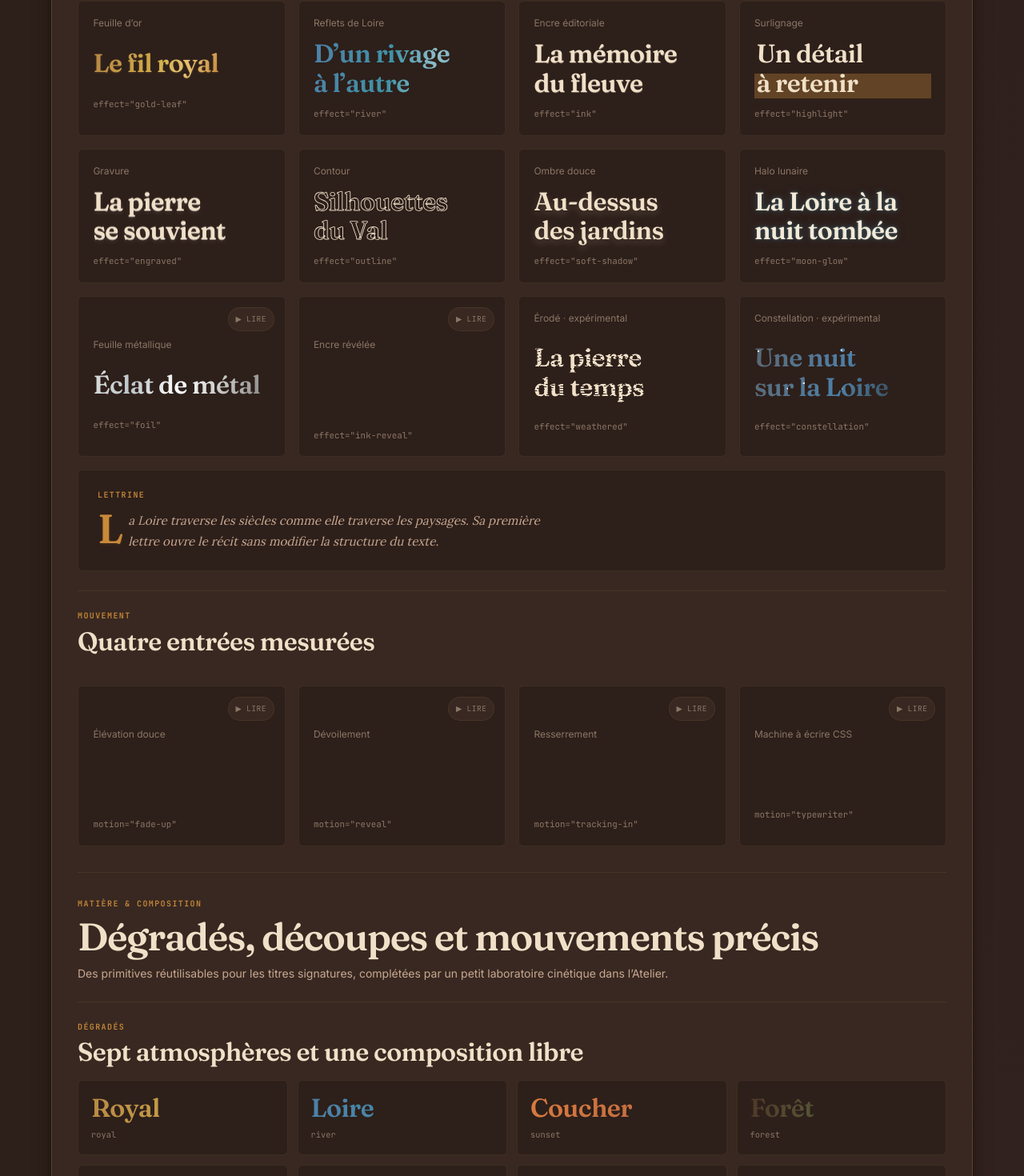
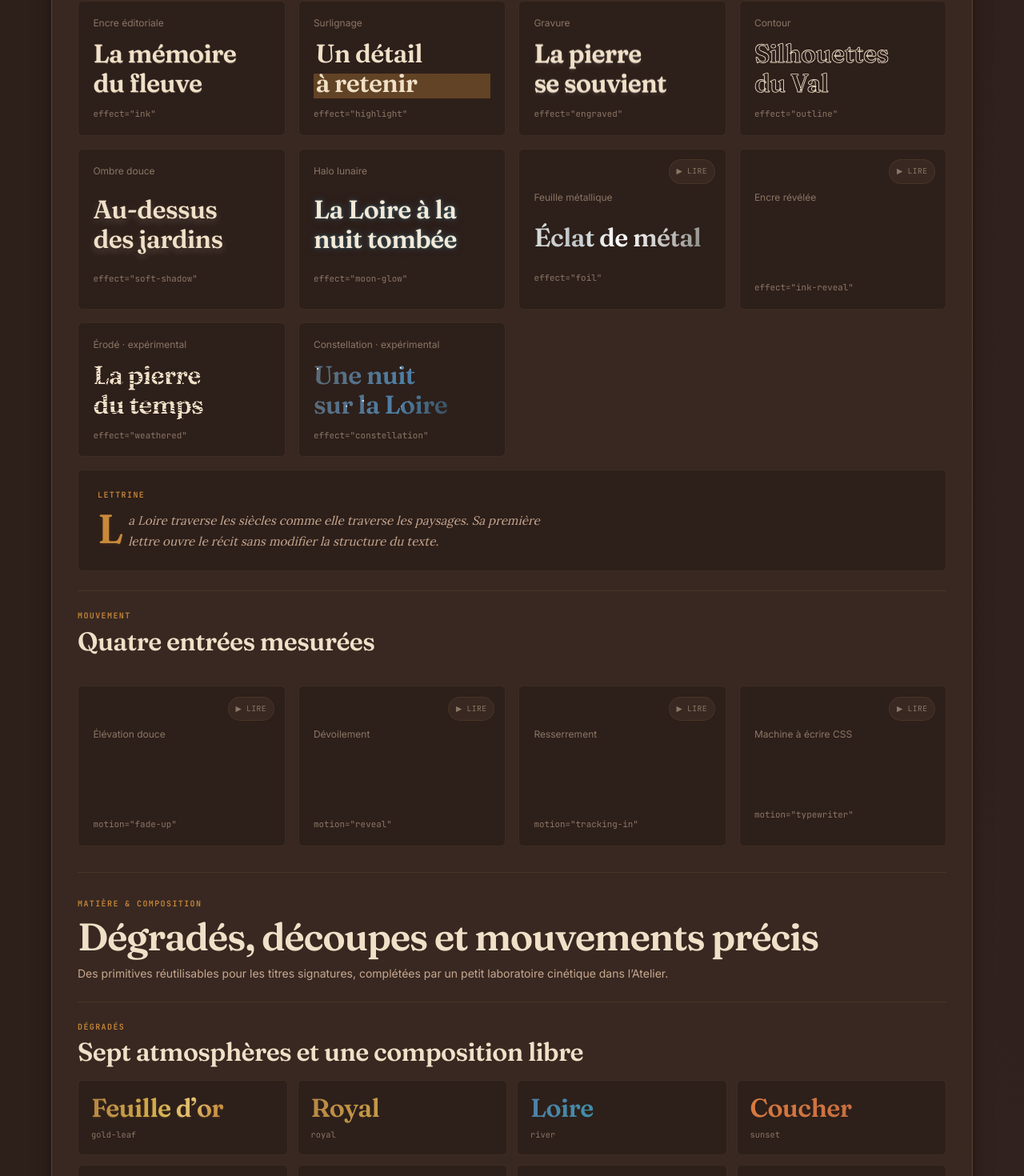
Before and after one commit to iamjulienjulien/loireridezen-codex, a Next.js app: page /atelier/components/lrz-typography in a window 1280 px wide. Shown: the part 2180-3650 px from the top of the page at 80% size. Built offline with nearby package versions, Linux system fonts and the light colour scheme.

Commit message:
[LRZ-CODEX] 🎨 ui > promote gold leaf and river typography gradients > 🤠 Julien

```diff
--- a/src/app/atelier/components/lrz-typography/LRZTypographyPlayground.tsx
+++ b/src/app/atelier/components/lrz-typography/LRZTypographyPlayground.tsx
@@ -544,8 +544,6 @@ export default function LRZTypographyPlayground() {
                             >
                                 {[
                                     "none",
-                                    "gold-leaf",
-                                    "river",
                                     "ink",
                                     "highlight",
                                     "engraved",
@@ -577,6 +575,7 @@ export default function LRZTypographyPlayground() {
                             >
                                 <option value="">Aucun</option>
                                 {[
+                                    "gold-leaf",
                                     "royal",
                                     "river",
                                     "sunset",
--- a/src/app/atelier/components/lrz-typography/page.tsx
+++ b/src/app/atelier/components/lrz-typography/page.tsx
@@ -113,16 +113,6 @@ const EFFECTS: Array<{
     sample: string;
 }> = [
     {
-        effect: "gold-leaf",
-        label: "Feuille d’or",
-        sample: "Le fil royal",
-    },
-    {
-        effect: "river",
-        label: "Reflets de Loire",
-        sample: "D’un rivage à l’autre",
-    },
-    {
         effect: "ink",
         label: "Encre éditoriale",
         sample: "La mémoire du fleuve",
@@ -187,6 +177,7 @@ const MOTIONS: Array<{
 ];
 
 const GRADIENTS = [
+    ["gold-leaf", "Feuille d’or"],
     ["royal", "Royal"],
     ["river", "Loire"],
     ["sunset", "Coucher"],
--- a/src/app/chateaux/ChateauxIndex.tsx
+++ b/src/app/chateaux/ChateauxIndex.tsx
@@ -227,7 +227,7 @@ export default function ChateauxIndex({
                         title={
                             <LRZTypography
                                 preset="heading-2"
-                                effect="gold-leaf"
+                                gradient="gold-leaf"
                                 motion="typewriter"
                             >
                                 Explorer les châteaux autrement
--- a/src/components/LRZTypography/LRZTypography.module.css
+++ b/src/components/LRZTypography/LRZTypography.module.css
@@ -306,37 +306,6 @@
 
 /* Effets éditoriaux */
 
-.typography[data-effect="gold-leaf"],
-.typography[data-effect="river"] {
-    color: transparent;
-    background-clip: text;
-    -webkit-background-clip: text;
-    -webkit-text-fill-color: transparent;
-}
-
-.typography[data-effect="gold-leaf"] {
-    background-image: linear-gradient(
-        112deg,
-        var(--lrz-faune-ocre) 4%,
-        var(--lrz-faune-jaune) 36%,
-        #f0cf7a 52%,
-        var(--gold) 72%,
-        var(--lrz-faune-ocre) 96%
-    );
-    text-shadow: 0 0.035em 0.08em
-        color-mix(in srgb, var(--lrz-faune-ocre) 24%, transparent);
-}
-
-.typography[data-effect="river"] {
-    background-image: linear-gradient(
-        102deg,
-        var(--lrz-nature-eau) 0%,
-        var(--lrz-nature-eau-claire) 44%,
-        color-mix(in srgb, var(--lrz-nature-eau-claire) 58%, white) 68%,
-        var(--lrz-nature-eau) 100%
-    );
-}
-
 .typography[data-effect="ink"] {
     text-shadow:
         0.018em 0.025em 0 color-mix(in srgb, currentColor 36%, transparent),
@@ -488,11 +457,26 @@
     );
 }
 
+.typography[data-gradient="gold-leaf"] {
+    background-image: linear-gradient(
+        112deg,
+        var(--lrz-faune-ocre) 4%,
+        var(--lrz-faune-jaune) 36%,
+        #f0cf7a 52%,
+        var(--gold) 72%,
+        var(--lrz-faune-ocre) 96%
+    );
+    text-shadow: 0 0.035em 0.08em
+        color-mix(in srgb, var(--lrz-faune-ocre) 24%, transparent);
+}
+
 .typography[data-gradient="river"] {
     background-image: linear-gradient(
         102deg,
-        var(--lrz-nature-eau),
-        var(--lrz-nature-eau-claire)
+        var(--lrz-nature-eau) 0%,
+        var(--lrz-nature-eau-claire) 44%,
+        color-mix(in srgb, var(--lrz-nature-eau-claire) 58%, white) 68%,
+        var(--lrz-nature-eau) 100%
     );
 }
 
@@ -693,8 +677,6 @@
 }
 
 @media (forced-colors: active) {
-    .typography[data-effect="gold-leaf"],
-    .typography[data-effect="river"],
     .typography[data-effect="foil"],
     .typography[data-effect="constellation"],
     .typography[data-gradient] {
--- a/src/components/LRZTypography/LRZTypography.tsx
+++ b/src/components/LRZTypography/LRZTypography.tsx
@@ -63,8 +63,6 @@ export type LRZTypographyDecoration = "none" | "underline" | "line-through";
 
 export type LRZTypographyEffect =
     | "none"
-    | "gold-leaf"
-    | "river"
     | "ink"
     | "highlight"
     | "engraved"
@@ -80,7 +78,14 @@ export type LRZTypographyMotion =
     "none" | "fade-up" | "reveal" | "tracking-in" | "typewriter";
 
 export type LRZTypographyGradientPreset =
-    "royal" | "river" | "sunset" | "forest" | "tuffeau" | "moonlight" | "ember";
+    | "gold-leaf"
+    | "royal"
+    | "river"
+    | "sunset"
+    | "forest"
+    | "tuffeau"
+    | "moonlight"
+    | "ember";
 
 export type LRZTypographyCustomGradient = {
     from: LRZColor;
```
